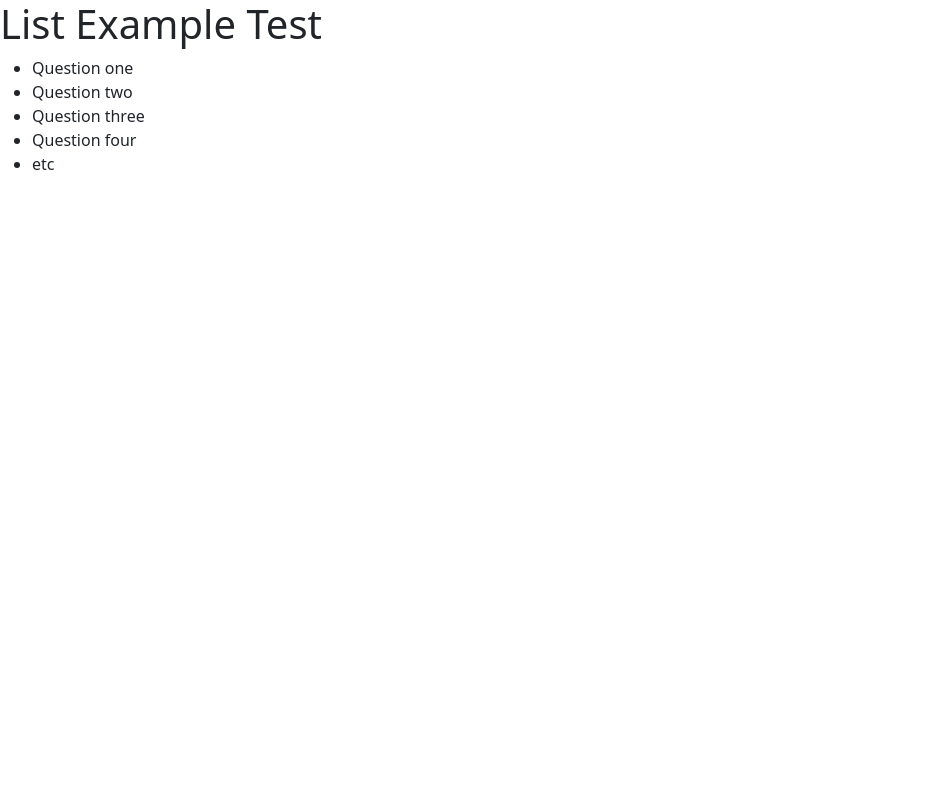
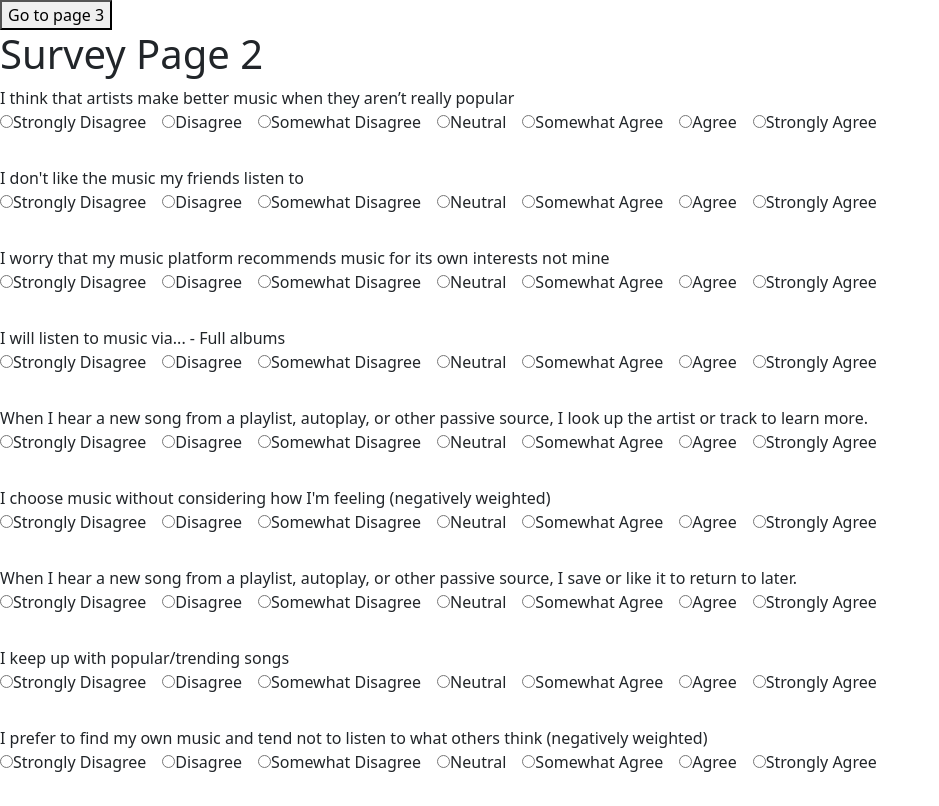
Before and after one commit to b1982384/SLIME-survey-app, a React (Vite) app in the folder survey_app/: page /p2 in a window 1280 px wide. Shown: the whole page, without its empty margins (0-939 px from the left). Built offline with nearby package versions, Linux system fonts and the light colour scheme.

Commit message:
added basic survey - seeing what looks good

```diff
--- a/survey_app/package.json
+++ b/survey_app/package.json
@@ -13,7 +13,8 @@
     "boostrap": "^2.0.0",
     "bootstrap": "^5.2.3",
     "react": "^19.1.1",
-    "react-dom": "^19.1.1"
+    "react-dom": "^19.1.1",
+    "react-router-dom": "^7.8.2"
   },
   "devDependencies": {
     "@eslint/js": "^9.33.0",
--- a/survey_app/src/App.tsx
+++ b/survey_app/src/App.tsx
@@ -1,10 +1,31 @@
-import ListGroup from './components/ListGroup';
+
+import {Routes, Route, useNavigate} from 'react-router-dom'
+
+import P1 from './p1'
+import P2 from './p2'
+import P3 from './p3'
+// import ListGroup from './components/ListGroup';
+
+// function App() {
+//   return <div><ListGroup></ListGroup></div>;
+// }
+
+// export default App;
 
 function App() {
-  return <div><ListGroup></ListGroup></div>;
+  return (
+    <div>
+      <Routes>
+        <Route path="/" element={<P1 />} />
+        <Route path="/p2" element={<P2 />} />
+        <Route path="/p3" element={<P3 />} />
+      </Routes>
+    </div>
+  )
 }
 
-export default App;
+export default App
+
 // import { useState } from 'react'
 // import reactLogo from './assets/react.svg'
 // import viteLogo from '/vite.svg'
--- a/survey_app/src/main.tsx
+++ b/survey_app/src/main.tsx
@@ -2,9 +2,12 @@ import { StrictMode } from 'react'
 import { createRoot } from 'react-dom/client'
 import 'bootstrap/dist/css/bootstrap.css'
 import App from './App.tsx'
+import { BrowserRouter } from 'react-router-dom'
 
 createRoot(document.getElementById('root')!).render(
   <StrictMode>
-    <App />
+    <BrowserRouter>
+      <App />
+    </BrowserRouter>
   </StrictMode>,
 )
--- /dev/null
+++ b/survey_app/src/p1.tsx
@@ -0,0 +1,74 @@
+import React from 'react'
+import { useNavigate } from 'react-router-dom'
+
+const questions = [
+  "I feel like I play a strong role in how things are recommended to me",
+  "I enjoy the music my music platform plays when it takes over (e.g. autoplay, radio, mixes)",
+  "I can rely on my music platform's recommendations when I want to hear something new",
+  "I prefer to skip songs the platform adds or suggests automatically",
+  "I feel uneasy letting the platform decide what to play next",
+  "I avoid app-curated playlists and mixes – I prefer my own",
+  "I add or edit my existing playlists",
+  "I make playlists for myself",
+  "I make and create playlists on my music platform"
+]
+
+const likertLabels = [
+  "Strongly Disagree",
+  "Disagree",
+  "Somewhat Disagree",
+  "Neutral",
+  "Somewhat Agree",
+  "Agree",
+  "Strongly Agree"
+]
+
+
+// import React from 'react'
+// import { useNavigate } from 'react-router-dom'
+
+// const P3: React.FC = () => {
+//   const navigate = useNavigate()
+//   return (
+//     <div>
+//       <h1>This is Page 3 - mixed</h1>
+//       <button onClick={() => navigate('/')}>Go to Page 1</button>
+//     </div>
+//   )
+// }
+
+// export default P3
+
+const P1: React.FC = () => {
+const navigate = useNavigate()
+  return (
+    <div>
+      <button onClick={() => navigate('/p2')}> Go to Page 2</button>
+      <h1>Survey Page 1 - one block</h1>
+      <table border={1} cellPadding={8}>
+        <thead>
+          <tr>
+            <th>Question</th>
+            {likertLabels.map((label, i) => (
+              <th key={i}>{label}</th>
+            ))}
+          </tr>
+        </thead>
+        <tbody>
+          {questions.map((q, idx) => (
+            <tr key={idx}>
+              <td>{q}</td>
+              {likertLabels.map((_, i) => (
+                <td key={i}>
+                  <input type="radio" name={`q${idx}`} value={i + 1} />
+                </td>
+              ))}
+            </tr>
+          ))}
+        </tbody>
+      </table>
+    </div>
+  )
+}
+
+export default P1
--- /dev/null
+++ b/survey_app/src/p2.tsx
@@ -0,0 +1,49 @@
+import React from 'react'
+import { useNavigate } from 'react-router-dom'
+
+const questions = [
+  "I think that artists make better music when they aren’t really popular",
+  "I don't like the music my friends listen to",
+  "I worry that my music platform recommends music for its own interests not mine",
+  "I will listen to music via... - Full albums",
+  "When I hear a new song from a playlist, autoplay, or other passive source, I look up the artist or track to learn more.",
+  "I choose music without considering how I'm feeling (negatively weighted)",
+  "When I hear a new song from a playlist, autoplay, or other passive source, I save or like it to return to later.",
+  "I keep up with popular/trending songs",
+  "I prefer to find my own music and tend not to listen to what others think (negatively weighted)"
+]
+
+const likertLabels = [
+  "Strongly Disagree",
+  "Disagree",
+  "Somewhat Disagree",
+  "Neutral",
+  "Somewhat Agree",
+  "Agree",
+  "Strongly Agree"
+]
+
+const P2: React.FC = () => {
+  const navigate = useNavigate()
+  return (
+    <div>
+      <button onClick={() => navigate('/p3')}>Go to page 3</button>
+      <h1>Survey Page 2</h1>
+      {questions.map((q, idx) => (
+        <div key={idx} style={{ marginBottom: "2em" }}>
+          <div>{q}</div>
+          <div>
+            {likertLabels.map((label, i) => (
+              <label key={i} style={{ marginRight: "1em" }}>
+                <input type="radio" name={`p2q${idx}`} value={i + 1} />
+                {label}
+              </label>
+            ))}
+          </div>
+        </div>
+      ))}
+    </div>
+  )
+}
+
+export default P2
--- /dev/null
+++ b/survey_app/src/p3.tsx
@@ -0,0 +1,14 @@
+import React from 'react'
+import { useNavigate } from 'react-router-dom'
+
+const P3: React.FC = () => {
+  const navigate = useNavigate()
+  return (
+    <div>
+      <h1>This is Page 3 - mixed</h1>
+      <button onClick={() => navigate('/')}>Go to Page 1</button>
+    </div>
+  )
+}
+
+export default P3
```
Also changed, not shown: survey_app/src/Home.jsx (deleted), 1 other file (tests, documents, lock files or other folders).
